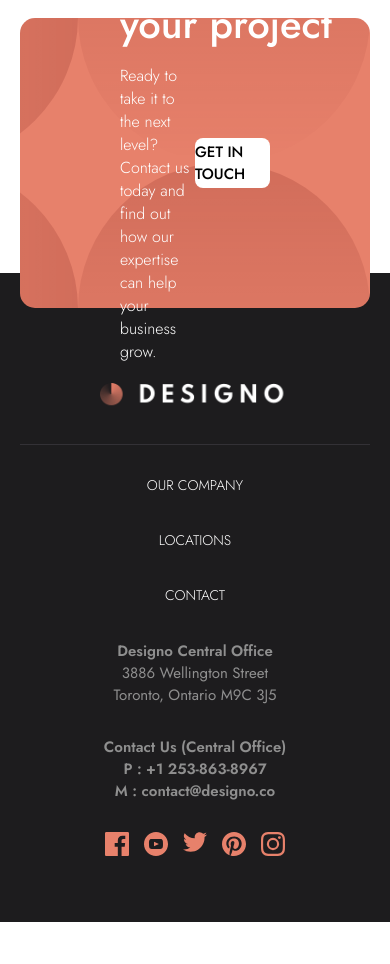
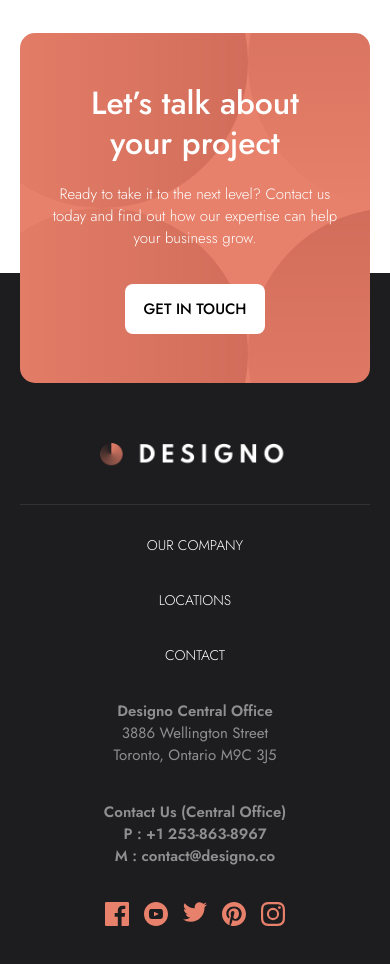
Before and after one commit to badmotherfunk/designo, a Next.js app: page / in a window 390 px wide. Shown: the part 3220-4184 px from the top of the page. Before the commit the page ends 4142 px from the top, so only its background shows below. Built offline with nearby package versions, Linux system fonts and the light colour scheme.

Commit message:
Finalisation du responsive pour le footer

```diff
--- a/src/app/page.js
+++ b/src/app/page.js
@@ -3,6 +3,7 @@ import styles from "./page.module.css";
 import Navbar from "@/components/Navbar/Navbar";
 import Button from "@/components/Button/Button";
 import Link from "next/link"
+import Footer from "@/components/Footer/Footer";
 
 export default function Home() {
 
@@ -141,87 +142,7 @@ export default function Home() {
             </div>
           </section>
 
-          {/* --------- FOOTER SECTION --------- */}
-
-          <footer className={styles.footer}>
-
-            <div className={styles.callToAction}>
-              <div className={styles.callToActionContent}>
-                <h2 className={styles.callToActionTitle}>Let’s talk about your project</h2>
-                <p className={styles.callToActionText}>Ready to take it to the next level? Contact us today and find out how our expertise can help your business grow.</p>
-              </div>
-              <Button props={"GET IN TOUCH"} />
-            </div>
-
-            <div className={styles.footerContainer}>
-              <div className={styles.footerTopContent}>
-                <Link href="/">
-                  <Image
-                    src="/assets/shared/desktop/logo-light.png"
-                    alt="Designo logo"
-                    width={190}
-                    height={25}
-                  />
-                </Link>
-
-                <nav>
-                  <ul className={styles.navbarItems}>
-                    <Link href="/company">
-                      <li>OUR COMPANY</li>
-                    </Link>
-                    <Link href="/locations">
-                      <li>LOCATIONS</li>
-                    </Link>
-                    <Link href="/contact">
-                      <li>CONTACT</li>
-                    </Link>
-                  </ul>
-                </nav>
-              </div>
-
-
-
-              <div className={styles.footerBottomContent}>
-                <div className={styles.footerAdressContainer}>
-                  <p className={styles.adress}>Designo Central Office</p>
-                  <p>3886 Wellington Street</p>
-                  <p>Toronto, Ontario M9C 3J5</p>
-                </div>
-
-                <div className={styles.footerContactContainer}>
-                  <p>Contact Us (Central Office)</p>
-                  <p>P : +1 253-863-8967</p>
-                  <p>M : contact@designo.co</p>
-                </div>
-
-                <div className={styles.footerSocialContainer}>
-
-                  <Link href="https://facebook.com" target="_blank">
-                    <svg width="24" height="24" xmlns="http://www.w3.org/2000/svg"><path d="M22.675 0H1.325C.593 0 0 .593 0 1.325v21.351C0 23.407.593 24 1.325 24H12.82v-9.294H9.692v-3.622h3.128V8.413c0-3.1 1.893-4.788 4.659-4.788 1.325 0 2.463.099 2.795.143v3.24l-1.918.001c-1.504 0-1.795.715-1.795 1.763v2.313h3.587l-.467 3.622h-3.12V24h6.116c.73 0 1.323-.593 1.323-1.325V1.325C24 .593 23.407 0 22.675 0z" fill="#E7816B" fillRule="nonzero"/></svg>
-                  </Link>
-
-                  <Link href="https://www.youtube.com/" target="_blank">
-                    <svg width="24" height="24" xmlns="http://www.w3.org/2000/svg"><path d="M12 0C5.373 0 0 5.373 0 12s5.373 12 12 12 12-5.373 12-12S18.627 0 12 0zm4.441 16.892c-2.102.144-6.784.144-8.883 0C5.282 16.736 5.017 15.622 5 12c.017-3.629.285-4.736 2.558-4.892 2.099-.144 6.782-.144 8.883 0C18.718 7.264 18.982 8.378 19 12c-.018 3.629-.285 4.736-2.559 4.892zM10 9.658l4.917 2.338L10 14.342V9.658z" fill="#E7816B" fillRule="nonzero"/></svg>
-                  </Link>
-
-                  <Link href="https://twitter.com" target="_blank">
-                    <svg width="24" height="20" xmlns="http://www.w3.org/2000/svg"><path d="M24 2.557a9.83 9.83 0 01-2.828.775A4.932 4.932 0 0023.337.608a9.864 9.864 0 01-3.127 1.195A4.916 4.916 0 0016.616.248c-3.179 0-5.515 2.966-4.797 6.045A13.978 13.978 0 011.671 1.149a4.93 4.93 0 001.523 6.574 4.903 4.903 0 01-2.229-.616c-.054 2.281 1.581 4.415 3.949 4.89a4.935 4.935 0 01-2.224.084 4.928 4.928 0 004.6 3.419A9.9 9.9 0 010 17.54a13.94 13.94 0 007.548 2.212c9.142 0 14.307-7.721 13.995-14.646A10.025 10.025 0 0024 2.557z" fill="#E7816B" fillRule="nonzero"/></svg>
-                  </Link>
-
-                  <Link href="https://pinterest.com" target="_blank">
-                    <svg width="24" height="24" xmlns="http://www.w3.org/2000/svg"><path d="M12 0C5.373 0 0 5.372 0 12c0 5.084 3.163 9.426 7.627 11.174-.105-.949-.2-2.405.042-3.441.218-.937 1.407-5.965 1.407-5.965s-.359-.719-.359-1.782c0-1.668.967-2.914 2.171-2.914 1.023 0 1.518.769 1.518 1.69 0 1.029-.655 2.568-.994 3.995-.283 1.194.599 2.169 1.777 2.169 2.133 0 3.772-2.249 3.772-5.495 0-2.873-2.064-4.882-5.012-4.882-3.414 0-5.418 2.561-5.418 5.207 0 1.031.397 2.138.893 2.738a.36.36 0 01.083.345l-.333 1.36c-.053.22-.174.267-.402.161-1.499-.698-2.436-2.889-2.436-4.649 0-3.785 2.75-7.262 7.929-7.262 4.163 0 7.398 2.967 7.398 6.931 0 4.136-2.607 7.464-6.227 7.464-1.216 0-2.359-.631-2.75-1.378l-.748 2.853c-.271 1.043-1.002 2.35-1.492 3.146C9.57 23.812 10.763 24 12 24c6.627 0 12-5.373 12-12 0-6.628-5.373-12-12-12z" fill="#E7816B" fillRule="nonzero"/></svg>
-                  </Link>
-
-                  <Link href="https://instagram.com" target="_blank">
-                    <svg width="24" height="24" xmlns="http://www.w3.org/2000/svg"><path d="M12 2.163c3.204 0 3.584.012 4.85.07 3.252.148 4.771 1.691 4.919 4.919.058 1.265.069 1.645.069 4.849 0 3.205-.012 3.584-.069 4.849-.149 3.225-1.664 4.771-4.919 4.919-1.266.058-1.644.07-4.85.07-3.204 0-3.584-.012-4.849-.07-3.26-.149-4.771-1.699-4.919-4.92-.058-1.265-.07-1.644-.07-4.849 0-3.204.013-3.583.07-4.849.149-3.227 1.664-4.771 4.919-4.919 1.266-.057 1.645-.069 4.849-.069zM12 0C8.741 0 8.333.014 7.053.072 2.695.272.273 2.69.073 7.052.014 8.333 0 8.741 0 12c0 3.259.014 3.668.072 4.948.2 4.358 2.618 6.78 6.98 6.98C8.333 23.986 8.741 24 12 24c3.259 0 3.668-.014 4.948-.072 4.354-.2 6.782-2.618 6.979-6.98.059-1.28.073-1.689.073-4.948 0-3.259-.014-3.667-.072-4.947-.196-4.354-2.617-6.78-6.979-6.98C15.668.014 15.259 0 12 0zm0 5.838a6.162 6.162 0 100 12.324 6.162 6.162 0 000-12.324zM12 16a4 4 0 110-8 4 4 0 010 8zm6.406-11.845a1.44 1.44 0 100 2.881 1.44 1.44 0 000-2.881z" fill="#E7816B" fillRule="nonzero"/></svg>
-                  </Link>
-
-                </div>
-              </div>
-
-            </div>
-
-          </footer>
+          <Footer/>
 
       </div>
   );
--- a/src/app/page.module.css
+++ b/src/app/page.module.css
@@ -251,127 +251,6 @@ div:has( ~ .categoryContent:hover) {
   height: 150px;
 }
 
-/* ----------------- FOOTER SECTION ----------------- */
-
-
-.callToAction {
-  display: flex;
-  justify-content: space-between;
-  align-items: center;
-  width: 100%;
-  max-width: 1440px;
-  height: 290px;
-  border-radius: 15px;
-  background-color: #E7816B;
-  background-image: url("../../public/assets/shared/desktop/bg-pattern-call-to-action.svg");
-  background-position: center right;
-  background-repeat: no-repeat;
-  padding: 100px;
-  position: relative;
-  top: -255px;
-}
-
-.callToActionContent {
-  display: flex;
-  flex-direction: column;
-  justify-content: center;
-  gap: 20px;
-  width: 50%;
-}
-
-.callToActionTitle {
-  color: #fff;
-  font-size: 40px;
-  width: 300px;
-  font-weight: 500;
-  line-height: 40px;
-}
-
-.callToActionText {
-  color: #fff;
-  font-weight: 300;
-}
-
-.footer {
-  display: flex;
-  flex-direction: column;
-  padding: 0 150px;
-  justify-content: center;
-  align-items: center;
-  position: relative;
-  height: auto;
-  background-color: #1D1C1E;
-  width: 100vw;
-}
-
-.footerContainer {
-  display: flex;
-  flex-direction: column;
-  align-items: center;
-  top: 150px;
-  width: 100%;
-  max-width: 1440px;
-  gap: 35px;
-  margin-top: -180px;
-}
-
-.footerTopContent {
-  display: flex;
-  flex-direction: row;
-  justify-content: space-between;
-  flex-wrap: wrap;
-  width: 100%;
-  gap: 30px;
-}
-
-.navbarItems {
-  display: flex;
-  flex-direction: row;
-  gap: 45px;
-  color: #fff;
-}
-
-.navbarItems li {
-  font-size: 14px;
-  font-weight: 300;
-}
-
-.footerLineBreak {
-  width: 100%;
-  height: 1px;
-  background-color: #333136;
-}
-
-
-.footerBottomContent {
-  display: flex;
-  flex-direction: row;
-  width: 100%;
-  justify-content: space-between;
-  align-items: flex-end;
-  color: #8f8f8f;
-  font-weight: 400;
-  font-size: 15px;
-  gap: 30px;
-  flex-wrap: wrap;
-  padding-bottom: 60px;
-  border-top: 1px solid #333136;
-  padding-top: 30px;
-}
-
-.adress {
-  font-weight: 600;
-}
-
-
-.footerContactContainer {
-  font-weight: 600;
-}
-
-.footerSocialContainer {
-  display: flex;
-  gap: 15px;
-}
 
 /* ----------------- MEDIA QUERIES ----------------- */
 
@@ -575,59 +454,3 @@ div:has( ~ .categoryContent:hover) {
     font-size: 15px;
   }
 }
-
-/* ----------------- MEDIA QUERIES SECTION FOOTER ----------------- */
-
-
-@media screen and (max-width: 1024px) {
-  .footer {
-    padding: 0 40px;
-  }
-
-}
-
-@media screen and (max-width: 768px) {
-  .navbarItems {
-    gap: 35px;
-  }
-}
-
-@media screen and (max-width: 480px) {
-  .footer {
-    padding: 0 20px
-  }
-  .navbarItems {
-    gap: 35px;
-  }
-
-  .footerTopContent {
-    flex-direction: column;
-    align-items: center;
-    width: 100%;
-  }
-
-  .footerBottomContent {
-    border: none;
-    padding-top: 0;
-  }
-
-  .navbarItems {
-    width: 100%;
-    border-top: 1px solid #333136;
-    padding-top: 30px;
-    flex-direction: column;
-    justify-content: center;
-    align-items: center;
-  }
-
-  nav:has(.navbarItems) {
-    width: 100%;
-  }
-
-  .footerBottomContent {
-    flex-direction: column;
-    align-items: center;
-    text-align: center;
-  }
-
-}
```
